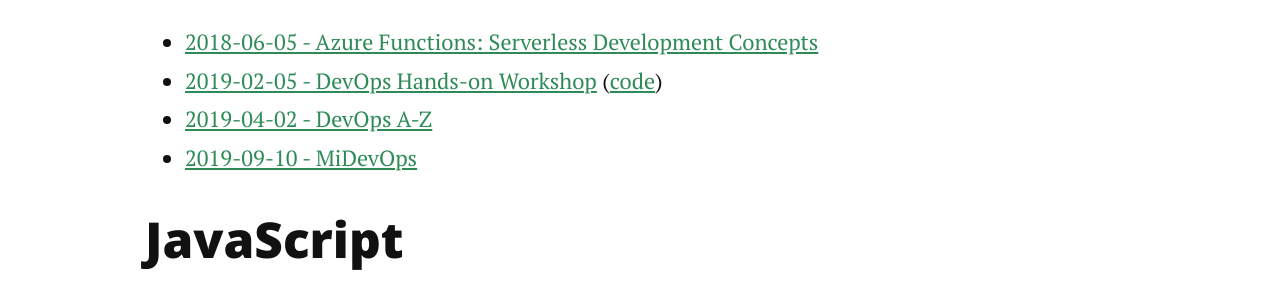
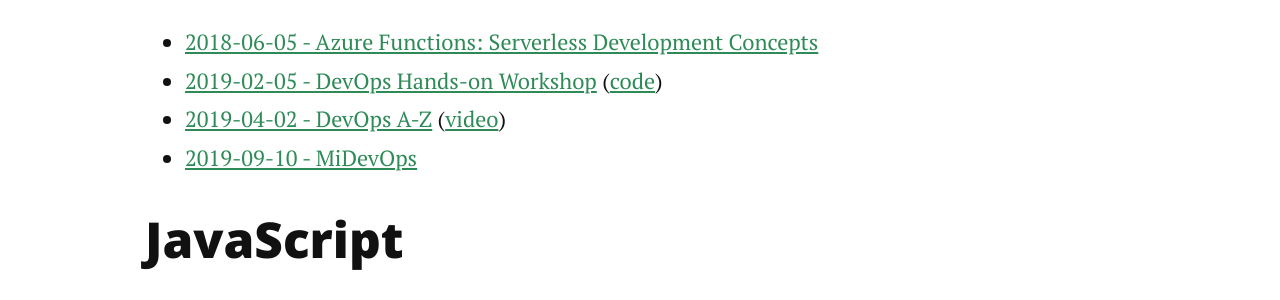
Before and after one commit to brendonthiede/brendonthiede.github.io, a Jekyll site: the page built from presentations.md, in a window 1280 px wide. Shown: the part 494-794 px from the top of the page. Built offline with Jekyll 4.4.1, drawn with Linux system fonts in a browser that asks for light colours; nearby versions of some CDN libraries.

Commit message:
Added video link

```diff
--- a/presentations.md
+++ b/presentations.md
@@ -8,7 +8,7 @@
 
 * [2018-06-05 - Azure Functions: Serverless Development Concepts](presentations/2018-06-05-Lansing-DevOps-Meetup.html)
 * [2019-02-05 - DevOps Hands-on Workshop](presentations/2019-02-05-Lansing-DevOps-Meetup.html) ([code](https://github.com/brendonthiede/2019-02-lansing-devops-meetup-hands-on))
-* [2019-04-02 - DevOps A-Z](presentations/2019-04-02-Lansing-DevOps-Meetup.html)
+* [2019-04-02 - DevOps A-Z](presentations/2019-04-02-Lansing-DevOps-Meetup.html) ([video](https://youtu.be/vAUVQyjuuao))
 * [2019-09-10 - MiDevOps](presentations/2019-09-10-CTC-MiDevOps.html)
 
 ## JavaScript
```
